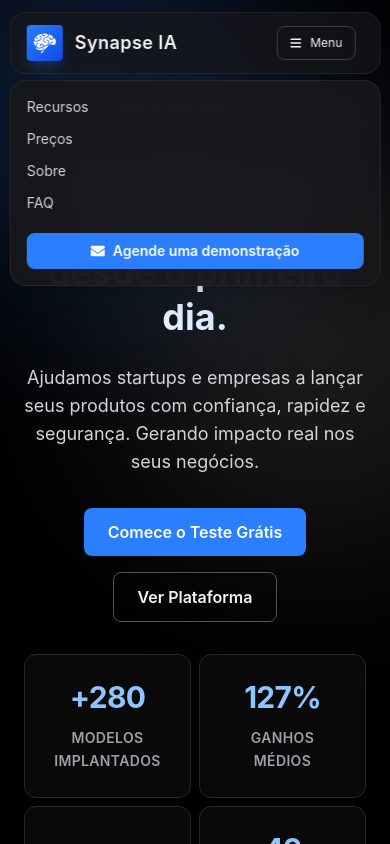
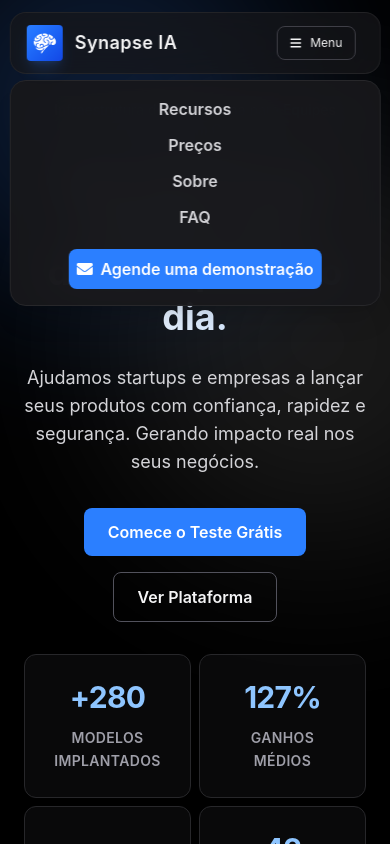
Before and after one commit to UelintonHJ/ai-company-landing, a React (Vite) app: page / in a window 390 px wide. Both pictures are taken after a click on the button "Menu". Shown: the top 844 px of the page. Built offline with nearby package versions, Linux system fonts and the light colour scheme.

Commit message:
refactor(ui): refine testimonials and header layout

```diff
--- a/src/components/layout/SiteHeader.jsx
+++ b/src/components/layout/SiteHeader.jsx
@@ -21,7 +21,7 @@ export default function SiteHeader({
         "hidden cursor-pointer items-center gap-2 rounded-lg border border-zinc-700 px-5 py-2 text-sm font-medium transition-all duration-200 hover:border-blue-400 hover:bg-blue-500/10 hover:text-blue-300 focus-visible:outline-none focus-visible:ring-2 focus-visible:ring-blue-400 focus-visible:ring-offset-2 focus-visible:ring-offset-zinc-950 md:inline-flex";
 
     const mobileButtonClasses =
-        "mt-2 inline-flex items-center justify-center gap-2 rounded-lg bg-blue-500 px-4 py-2 font-semibold text-white transition-colors duration-200 hover:bg-blue-400 focus-visible:outline-none focus-visible:ring-2 focus-visible:ring-blue-400 focus-visible:ring-offset-2 focus-visible:ring-offset-zinc-950";
+        "mt-2 inline-flex items-center justify-center gap-2 rounded-lg bg-blue-500 p-2 font-semibold text-white transition-colors duration-200 hover:bg-blue-400 focus-visible:outline-none focus-visible:ring-2 focus-visible:ring-blue-400 focus-visible:ring-offset-2 focus-visible:ring-offset-zinc-950";
 
     return (
         <>
@@ -33,7 +33,7 @@ export default function SiteHeader({
             >
                 <a
                     href="#top"
-                    className="flex items-center gap-3 transition-transform duration-200 hover:scale-[1.02]"
+                    className="flex items-center gap-3 transition-transform duration-200"
                     aria-label="Página inicial"
                 >
                     <div className="flex h-9 w-9 items-center justify-center rounded-sm bg-linear-to-br from-blue-500 to-blue-700 shadow-lg shadow-blue-500/20">
@@ -92,7 +92,7 @@ export default function SiteHeader({
             >
                 <nav
                     aria-label="Menu mobile"
-                    className="flex flex-col gap-3 text-sm text-zinc-300"
+                    className="flex flex-col text-center items-center font-semibold gap-3 text-base text-zinc-300"
                 >
                     {navigation.map(({ label, href }) => (
                         <a
--- a/src/components/sections/TestimonialsSection.jsx
+++ b/src/components/sections/TestimonialsSection.jsx
@@ -57,7 +57,7 @@ export default function TestimonialsSection({
                             className="flex min-h-15 min-w-full flex-col rounded-xl border border-zinc-800 bg-zinc-950/50 p-8"
                         >
                             <p className="flex-1 mb-6 text-xl leading-relaxed text-zinc-200">
-                                {item.quote}
+                                "{item.quote}"
                             </p>
 
                             <p className="font-medium text-blue-300">
--- a/src/data/landingData.js
+++ b/src/data/landingData.js
@@ -115,19 +115,19 @@ export const integrations = [
 export const testimonials = [
     {
         quote:
-            '"A Synapse nos ajudou a lançar um assistente de suporte de IA em duas semanas e reduziu o tempo de resposta em 63%."',
+            'A Synapse nos ajudou a lançar um assistente de suporte de IA em duas semanas e reduziu o tempo de resposta em 63%.',
         author: 'Mariana Albuquerque',
         role: 'VP Product, Atlas Group',
     },
     {
         quote:
-            '"O motor de previsão mostrou oportunidades de receita que nunca tínhamos capturado com nossa stack anterior."',
+            'O motor de previsão mostrou oportunidades de receita que nunca tínhamos capturado com nossa stack anterior.',
         author: 'Fernando Azevedo',
         role: 'COO, Nexora',
     },
     {
         quote:
-            '"O time deles parece uma extensão do nosso - estratégico, ágil e muito técnico."',
+            'O time deles parece uma extensão do nosso - estratégico, ágil e muito técnico.',
         author: 'Renata Duarte',
         role: 'Head of Ops, Vertex',
     },
```
